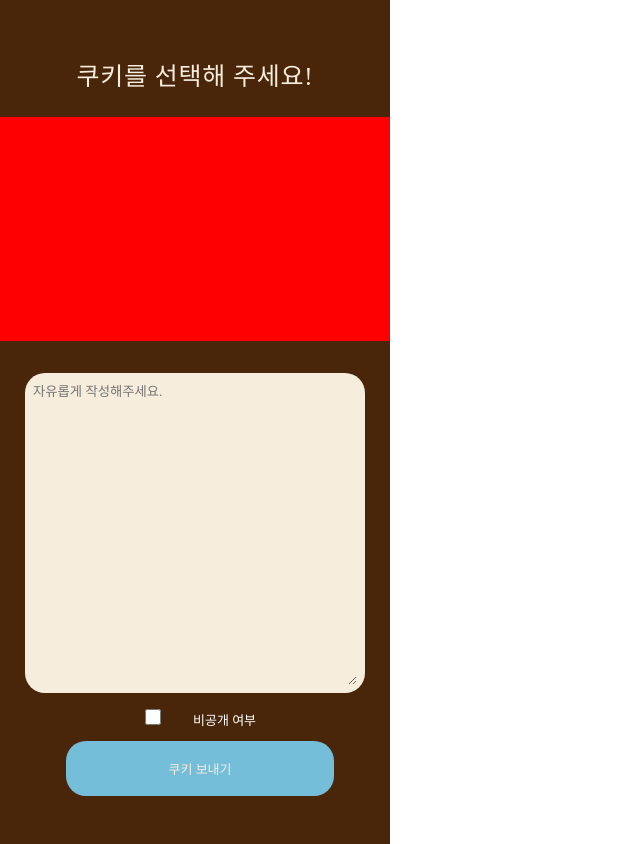
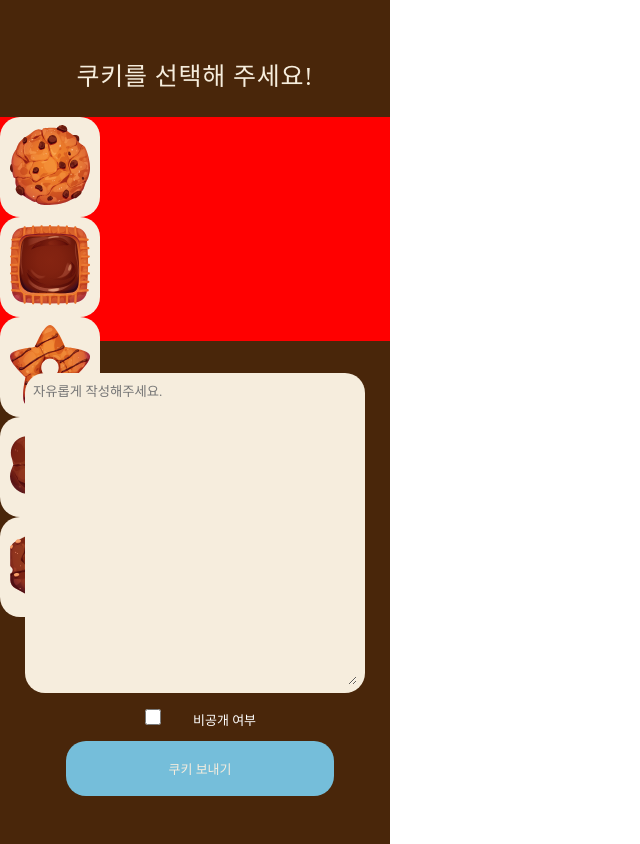
Before and after one commit to jeehyojeon/kukibox, a React (Create React App) app in the folder cookie/: page /kukibox/1/make in a window 1280 px wide. Shown: the whole page, without its empty margins (0-640 px from the left). Built offline with nearby package versions, Linux system fonts and the light colour scheme; a web font is replaced by a local one.

Commit message:
feat: KukiDesign 구현

```diff
--- /dev/null
+++ b/cookie/src/components/KukiDesign/KukiDesign.css
@@ -0,0 +1,17 @@
+.design_container {
+    width: 100px;
+    height: 100px;
+    border-radius: 20px;
+    background: #F6EDDD;
+
+    display: flex;
+    justify-content: center;
+    align-items: center;
+}
+
+.kuki_design img {
+    width: 80px;
+    height: 80px;
+
+    background-size: cover;
+}
--- /dev/null
+++ b/cookie/src/components/KukiDesign/KukiDesign.js
@@ -0,0 +1,17 @@
+import React from "react";
+
+import "./KukiDesign.css";
+
+import { KUKI_FRONT } from "../../assets/images/kuki";
+
+function KukiDesign({ design = 1 }) {
+  return (
+    <div className="design_container">
+      <div className="kuki_design">
+        <img src={KUKI_FRONT[design]} alt="kuki" />
+      </div>
+    </div>
+  );
+}
+
+export default KukiDesign;
--- a/cookie/src/pages/KukiBoxMakePage.js
+++ b/cookie/src/pages/KukiBoxMakePage.js
@@ -1,6 +1,8 @@
 import React, { useState } from "react";
 
 import "./KukiBoxMakePage.css";
+
+import KukiDesign from "../components/KukiDesign/KukiDesign";
 
 function KukiBoxMakePage() {
   const [content, setContent] = useState("");
@@ -21,7 +23,13 @@ function KukiBoxMakePage() {
   return (
     <div className="page">
       <div className="page_header">쿠키를 선택해 주세요!</div>
-      <div className="design_section"></div>
+      <div className="design_section">
+        {
+          [1, 2, 3, 4, 5].map((design) => (
+            <KukiDesign design={design} />
+          )) /* TODO: design 선택 기능 */
+        }
+      </div>
       <div className="content_section">
         <textarea
           className="content_textarea"
```
